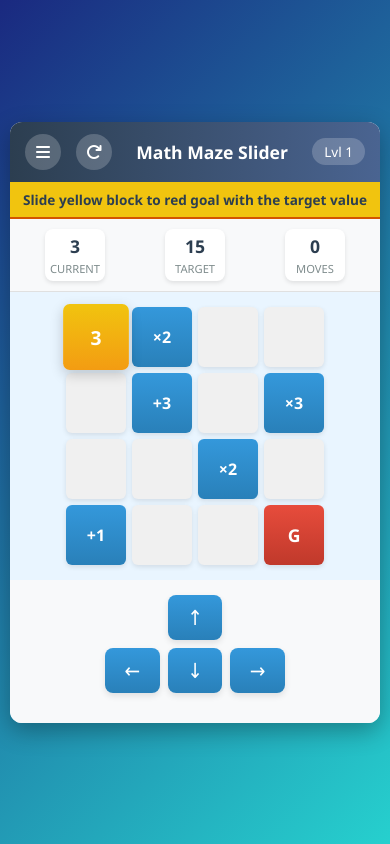
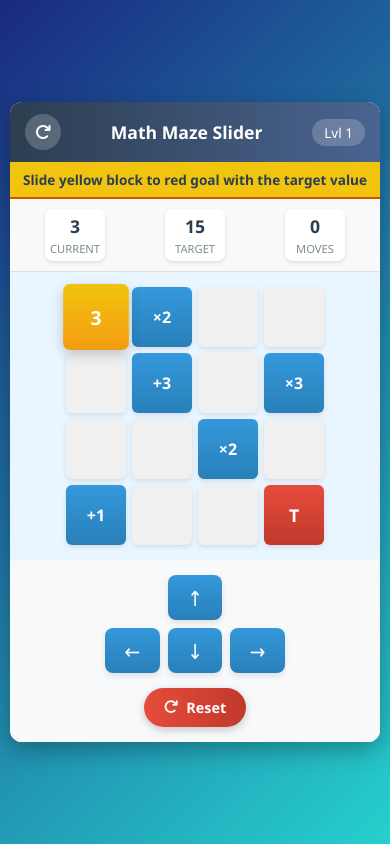
Before and after one commit to min2bro/html5_games, a plain HTML site: page game10.html in a window 390 px wide. Drawn offline with Linux system fonts and the light colour scheme.

Commit message:
updated game supporting mobile devices

```diff
--- a/game10.html
+++ b/game10.html
@@ -271,6 +271,11 @@
             transform: translateY(2px);
         }
 
+        .reset-btn {
+            background: linear-gradient(to right, #e74c3c, #c0392b);
+            color: white;
+        }
+
         .next-btn {
             background: linear-gradient(to right, #2ecc71, #27ae60);
             color: white;
@@ -354,10 +359,7 @@
     <div class="game-container">
         <div class="game-header">
             <div class="header-icons">
-                <button class="icon-btn" id="menuBtn">
-                    <i class="fas fa-bars"></i>
-                </button>
-                <button class="icon-btn" id="resetBtn">
+                <button class="icon-btn" id="resetBtn" title="Reset Level">
                     <i class="fas fa-redo"></i>
                 </button>
             </div>
@@ -401,6 +403,9 @@
             </div>
 
             <div class="action-btns">
+                <button class="action-btn reset-btn" id="resetBtnLarge">
+                    <i class="fas fa-redo"></i> Reset
+                </button>
                 <button class="action-btn next-btn" id="nextBtn">
                     <i class="fas fa-arrow-right"></i> Next Level
                 </button>
@@ -421,6 +426,7 @@
             const leftBtn = document.getElementById('leftBtn');
             const rightBtn = document.getElementById('rightBtn');
             const resetBtn = document.getElementById('resetBtn');
+            const resetBtnLarge = document.getElementById('resetBtnLarge');
             const nextBtn = document.getElementById('nextBtn');
             const message = document.getElementById('message');
             const levelIndicator = document.querySelector('.level-indicator');
@@ -478,7 +484,8 @@
                     startValue: 1,
                     targetValue: 70,
                     maxMoves: 10
-                }
+                },
+
             ];
 
             // Initialize the game
@@ -519,7 +526,7 @@
                             cell.textContent = currentValue;
                         } else if (row === goalPosition.row && col === goalPosition.col) {
                             cell.className += ' goal';
-                            cell.textContent = 'G';
+                            cell.textContent = 'T';
                         } else if (cellContent === 'S' || cellContent === '') {
                             cell.className += ' empty';
                         } else {
@@ -585,8 +592,6 @@
                 }
 
                 // Check move limit
-                // alert(moves)
-                // alert(levels[currentLevel - 1].maxMoves)
                 if (moves > levels[currentLevel - 1].maxMoves) {
                     showMessage('Out of Moves!', 'fail');
                     gameActive = false;
@@ -633,6 +638,7 @@
             rightBtn.addEventListener('click', () => moveBlock('right'));
 
             resetBtn.addEventListener('click', () => initGame());
+            resetBtnLarge.addEventListener('click', () => initGame());
 
             nextBtn.addEventListener('click', () => {
                 currentLevel++;
```
Also changed, not shown: game2.html (+4 -9 lines), game3.html (+2 -2 lines).
